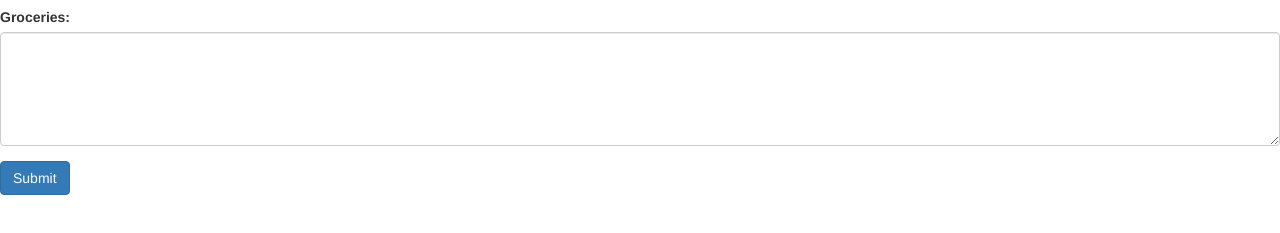
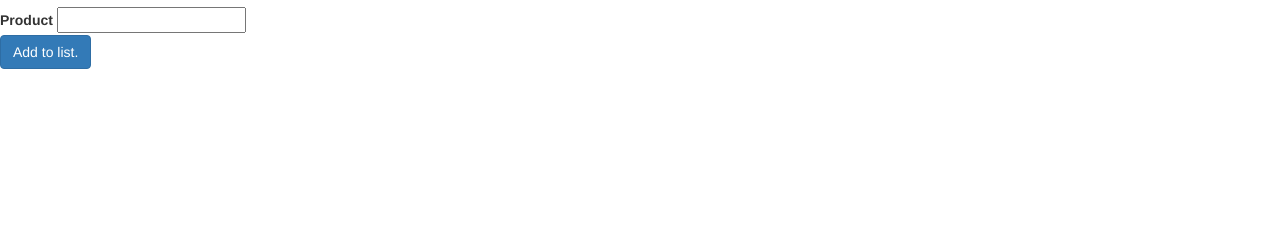
Before and after one commit to Edgarcho/groceries, a plain HTML site: page index.html in a window 1280 px wide. Shown: the part 63-296 px from the top of the page. Drawn offline with Linux system fonts and the light colour scheme.

Commit message:
edit form and form tags

```diff
--- a/index.html
+++ b/index.html
@@ -9,12 +9,14 @@
 </head>
 <body>
   <h1>Tiny Market</h1>
-  <form id="list">
-    <div class="form-group">
-      <label for="comment">Groceries:</label>
-      <textarea class="form-control" rows="5" id="groceries"></textarea>
+  <form id="checkList">
+    <label for="products">Product</label>
+    <input type ="text" name="items" class="product">
     </div>
-    <button type="submit" class="btn btn-primary">Submit</button>
+    <br/>
+  <button type="submit" class="btn btn-primary">Add to list.</button>
   </form>
+  <ul class="listResult">
+  </ul>
 </body>
 </html>
--- a/js/scripts.js
+++ b/js/scripts.js
@@ -0,0 +1,20 @@
+$(document).ready(function () {
+    $("form#checkList").submit(function (event) {
+        var toAdd = $("input[name=items]").val();
+        $(".listResult").append("<li class='item'>" + toAdd + "</li>");
+        event.preventDefault();
+    });
+});
+
+
+
+
+
+
+
+//$(document).ready(function() {
+//  $("#checkList").submit(function() {
+//    var toAdd = $("input[name=checkListItem]").val();
+//    $(".list").append("<li class="item">" + toAdd + "</li>");
+//  });
+// });
```
